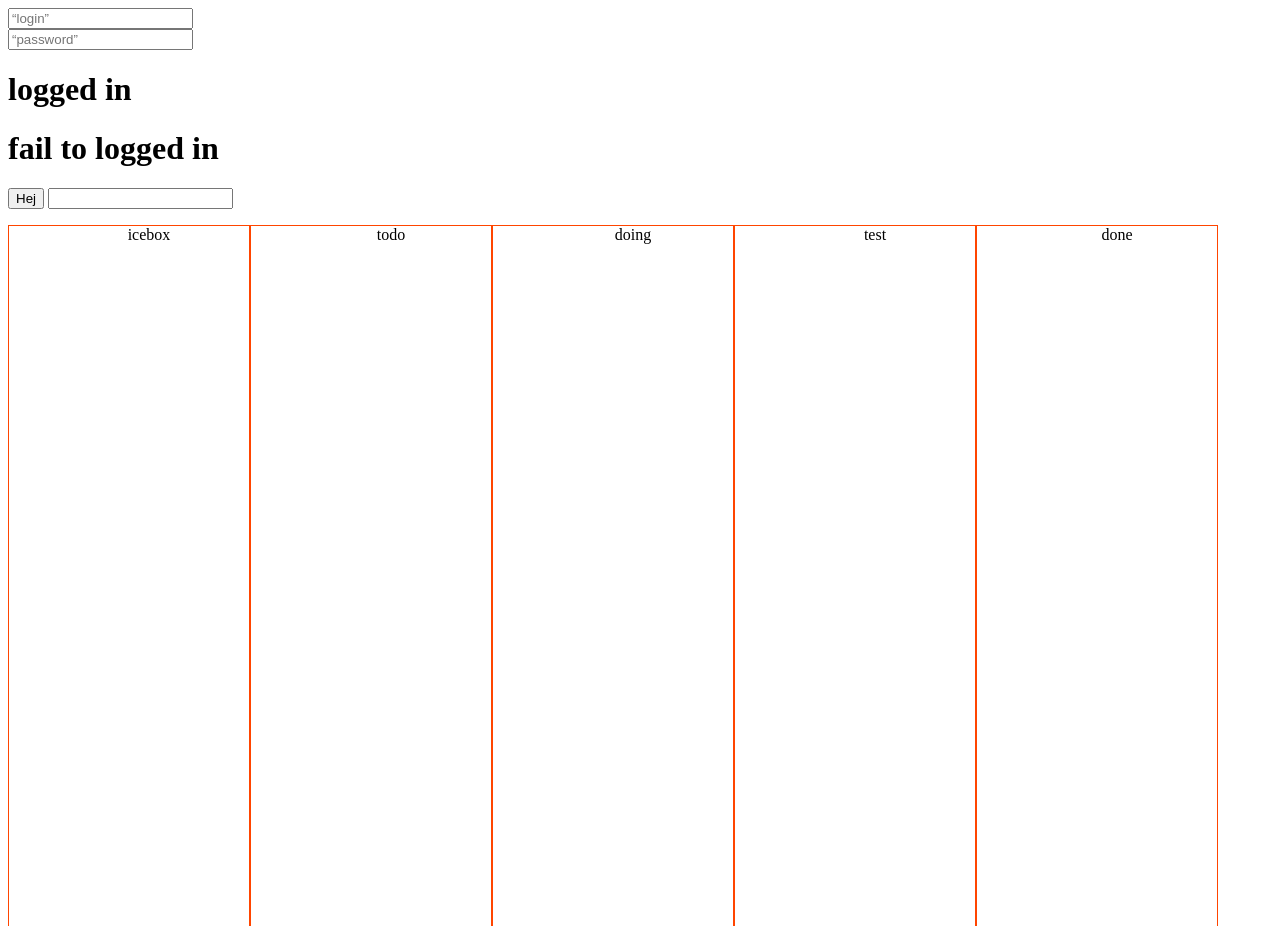
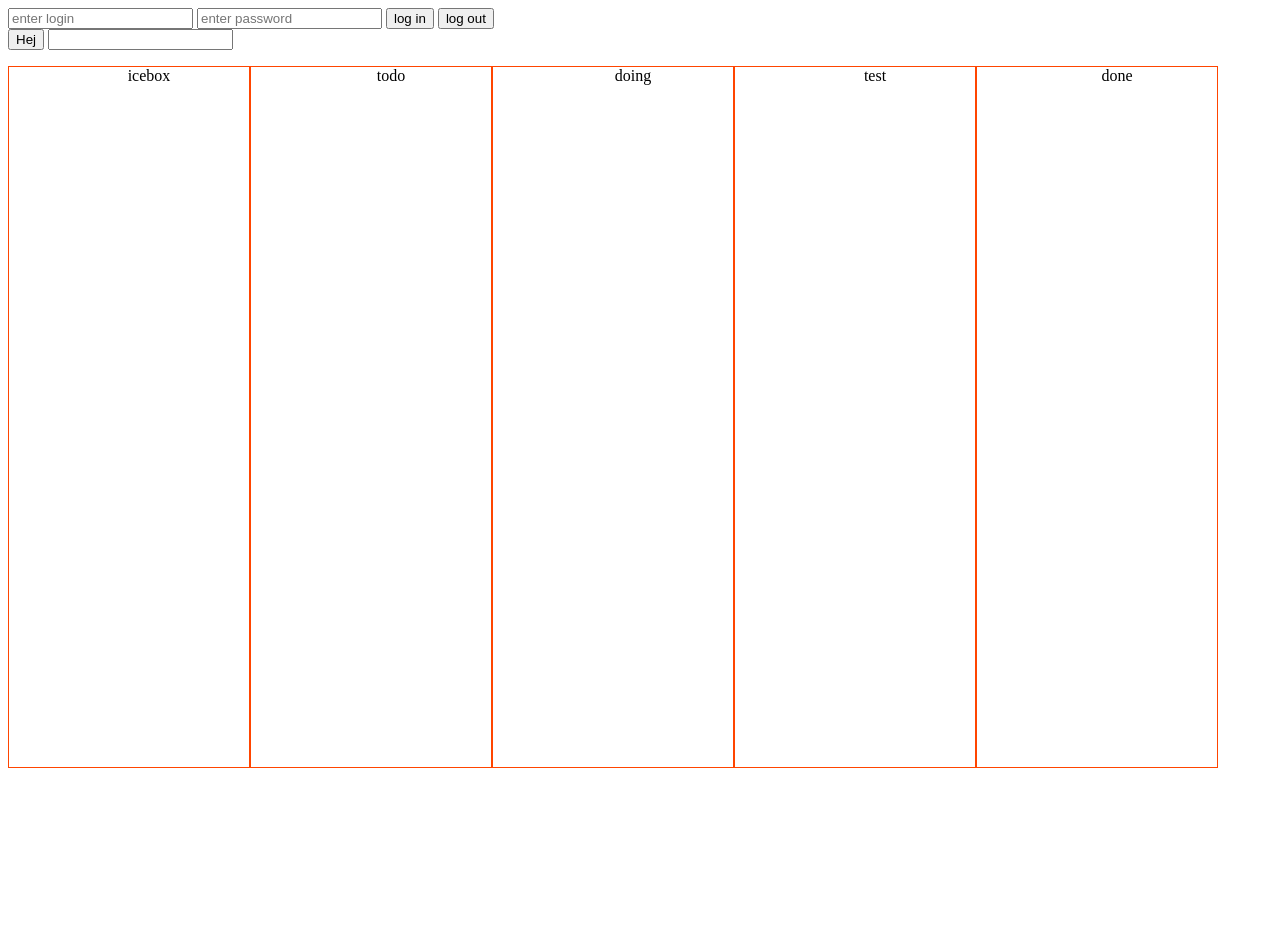
Before and after one commit to fonto1/kanban_test, a plain HTML site: page index.html in a window 1280 px wide. Shown: the top 926 px of the page. After the commit the page ends 800 px from the top, so only its background shows below. Drawn offline with Linux system fonts and the light colour scheme.

Commit message:
chnages
friends, correct, you see something is noot good

```diff
--- a/index.html
+++ b/index.html
@@ -11,14 +11,19 @@
 </head>
 
 <body>
-    <input type=“text” id=“login” placeholder=“login”>
-    <br>
-    <input type=“password” id=“pass” placeholder=“password”>
-    <div id=“logged” style=“display: none;“>
-        <h1>logged in </h1>
+    <input type="text" name="username" id="username" value="" placeholder="enter login" required>
+
+    <input type="text" name="userpass" id="userpass" value="" placeholder="enter password" required>
+
+    <button type="submit" id=".login_btn">log in</button>
+    <button type="submit" id="log_out">log out</button>
+
+    <div id="logged" style="display: none;">
+        <h1> ENJOY</h1>
     </div>
-    <div id=“fail” style=“display: none;“>
-        <h1>fail to logged in</h1>
+    <div id="fail" style="display: none;">
+        <h1>failed</h1>
+    </div>
 
 
 
```
Lines whose indentation alone changed are shown as unchanged.
